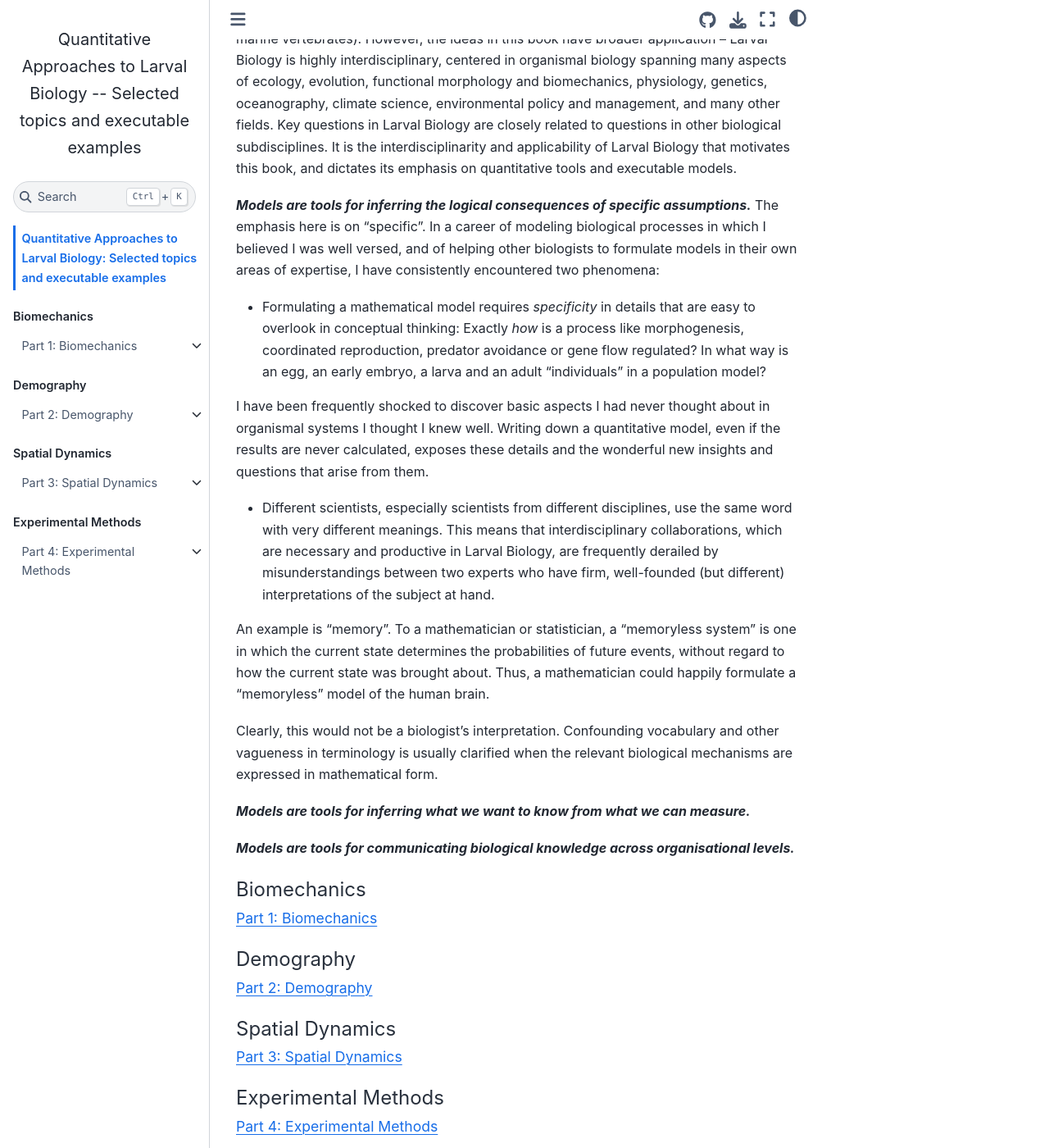
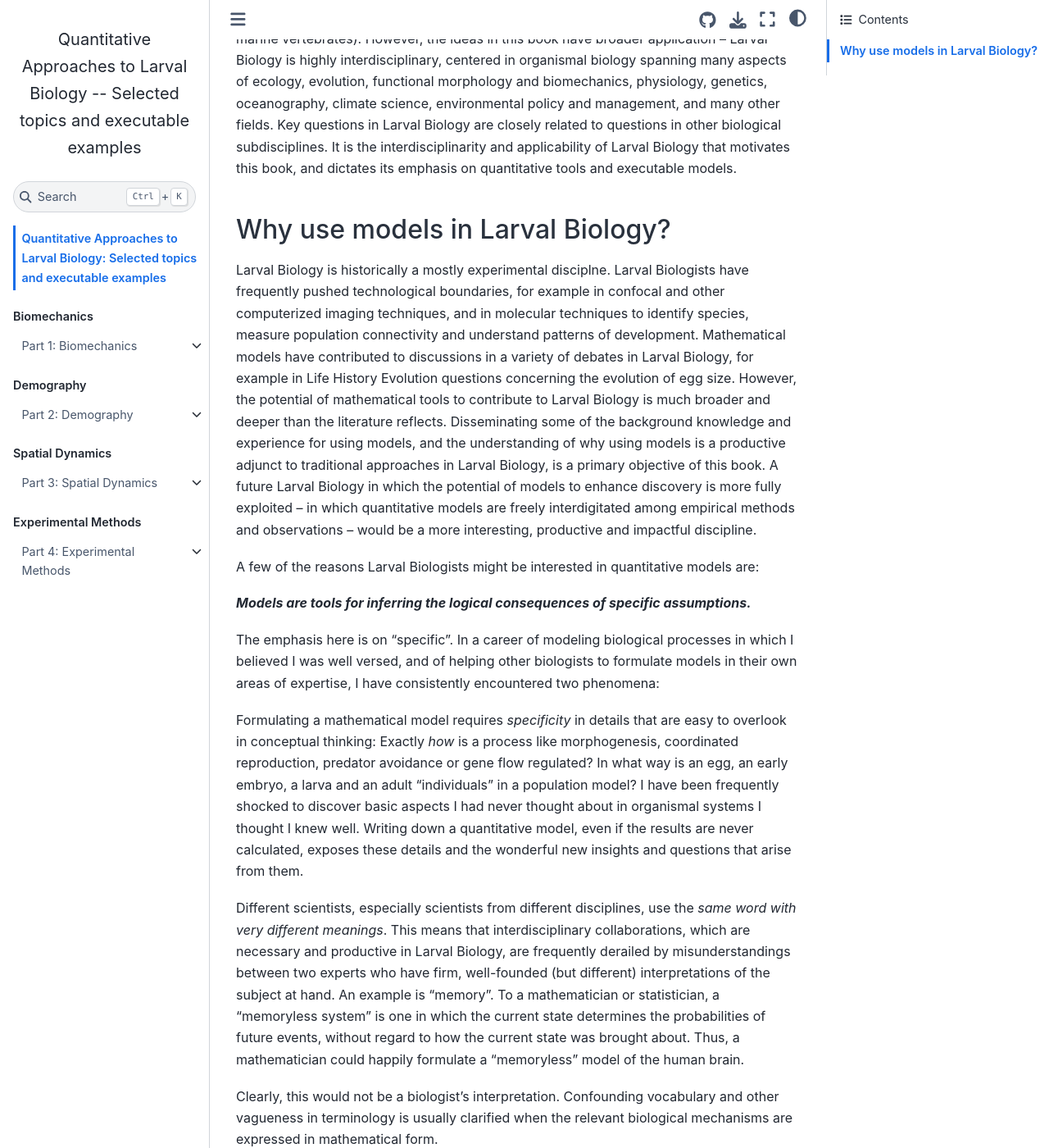
Before and after one commit to organismal-systems/quant-larval-bio, a Jupyter Book: the page built from book/content/overview.md, in a window 1280 px wide and 1400 px high, scrolled down 449 px. Shown: the whole window at 82% size. Built offline with Jupyter Book 1.0.4 settings and Sphinx 7.4.7 and the Sphinx Book theme 1.1.4, drawn with Linux system fonts in a browser that asks for light colours; some of the changed text lies outside the part shown.

```diff
--- a/book/content/overview.md
+++ b/book/content/overview.md
@@ -10,16 +10,26 @@ However, the ideas in this book have broader application -- Larval Biology is hi
 Key questions in Larval Biology are closely related to questions in other biological subdisciplines.
 It is the interdisciplinarity and applicability of Larval Biology that motivates this book, and dictates its emphasis on quantitative tools and executable models.
 
+## Why use models in Larval Biology?
+Larval Biology is historically a mostly experimental disciplne.
+Larval Biologists have frequently pushed technological boundaries, for example in confocal and other computerized imaging techniques, and in molecular techniques to identify species, measure population connectivity and understand patterns of development.
+Mathematical models have contributed to discussions in a variety of debates in Larval Biology, for example in Life History Evolution questions concerning the evolution of egg size.
+However, the potential of mathematical tools to contribute to Larval Biology is much broader and deeper than the literature reflects.
+Disseminating some of the background knowledge and experience for using models, and the understanding of why using models is a productive adjunct to traditional approaches in Larval Biology, is a primary objective of this book.
+A future Larval Biology in which the potential of models to enhance discovery is more fully exploited -- in which quantitative models are freely interdigitated among empirical methods and observations -- would be a more interesting, productive and impactful discipline.
+
+A few of the reasons Larval Biologists might be interested in quantitative models are:
+
 ***Models are tools for inferring the logical consequences of specific assumptions.***
+
 The emphasis here is on "specific".
 In a career of modeling biological processes in which I believed I was well versed, and of helping other biologists to formulate models in their own areas of expertise, I have consistently encountered two phenomena:
-- Formulating a mathematical model requires *specificity* in details that are easy to overlook in conceptual thinking\: Exactly *how* is a process like morphogenesis, coordinated reproduction, predator avoidance or gene flow regulated? In what way is an egg, an early embryo, a larva and an adult "individuals" in a population model?
 
-I have been frequently shocked to discover basic aspects I had never thought about in organismal systems I thought I knew well.
+Formulating a mathematical model requires *specificity* in details that are easy to overlook in conceptual thinking\: Exactly *how* is a process like morphogenesis, coordinated reproduction, predator avoidance or gene flow regulated? In what way is an egg, an early embryo, a larva and an adult "individuals" in a population model? I have been frequently shocked to discover basic aspects I had never thought about in organismal systems I thought I knew well.
 Writing down a quantitative model, even if the results are never calculated, exposes these details and the wonderful new insights and questions that arise from them.
-- Different scientists, especially scientists from different disciplines, use the same word with very different meanings.
+
+Different scientists, especially scientists from different disciplines, use the *same word with very different meanings*.
 This means that interdisciplinary collaborations, which are necessary and productive in Larval Biology, are frequently derailed by misunderstandings between two experts who have firm, well-founded (but different) interpretations of the subject at hand.
-
 An example is "memory".
 To a mathematician or statistician, a "memoryless system" is one in which the current state determines the probabilities of future events, without regard to how the current state was brought about.
 Thus, a mathematician could happily formulate a "memoryless" model of the human brain.
@@ -28,7 +38,9 @@ Clearly, this would not be a biologist's interpretation.
 Confounding vocabulary and other vagueness in terminology is usually clarified when the relevant biological mechanisms are expressed in mathematical form.
 
 ***Models are tools for inferring what we want to know from what we can measure.***
-
+Larval Biology is rife with facts that we want to know but can't directly measure.
+What are the fitness implications of variants we observe in morphology, size, behavior, geography, or seasonality?
+How are environmental signals transduced into reproductive,
 
 ***Models are tools for communicating biological knowledge across organisational levels.***
 
```
Also changed, not shown: book/content/biomechanics/mech-larval-swim/ChimeraSwim.ipynb (added), 1 other file.
